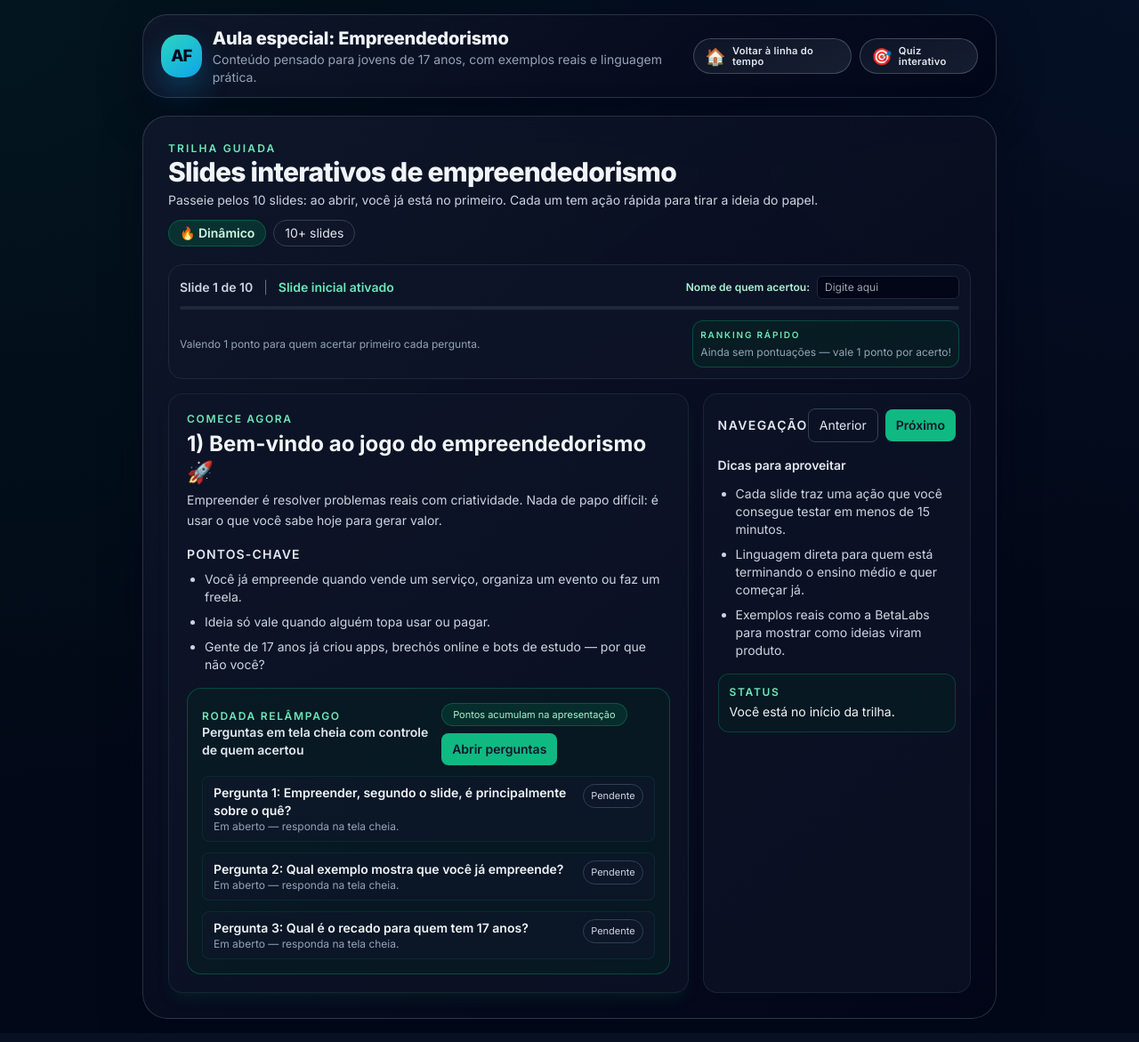
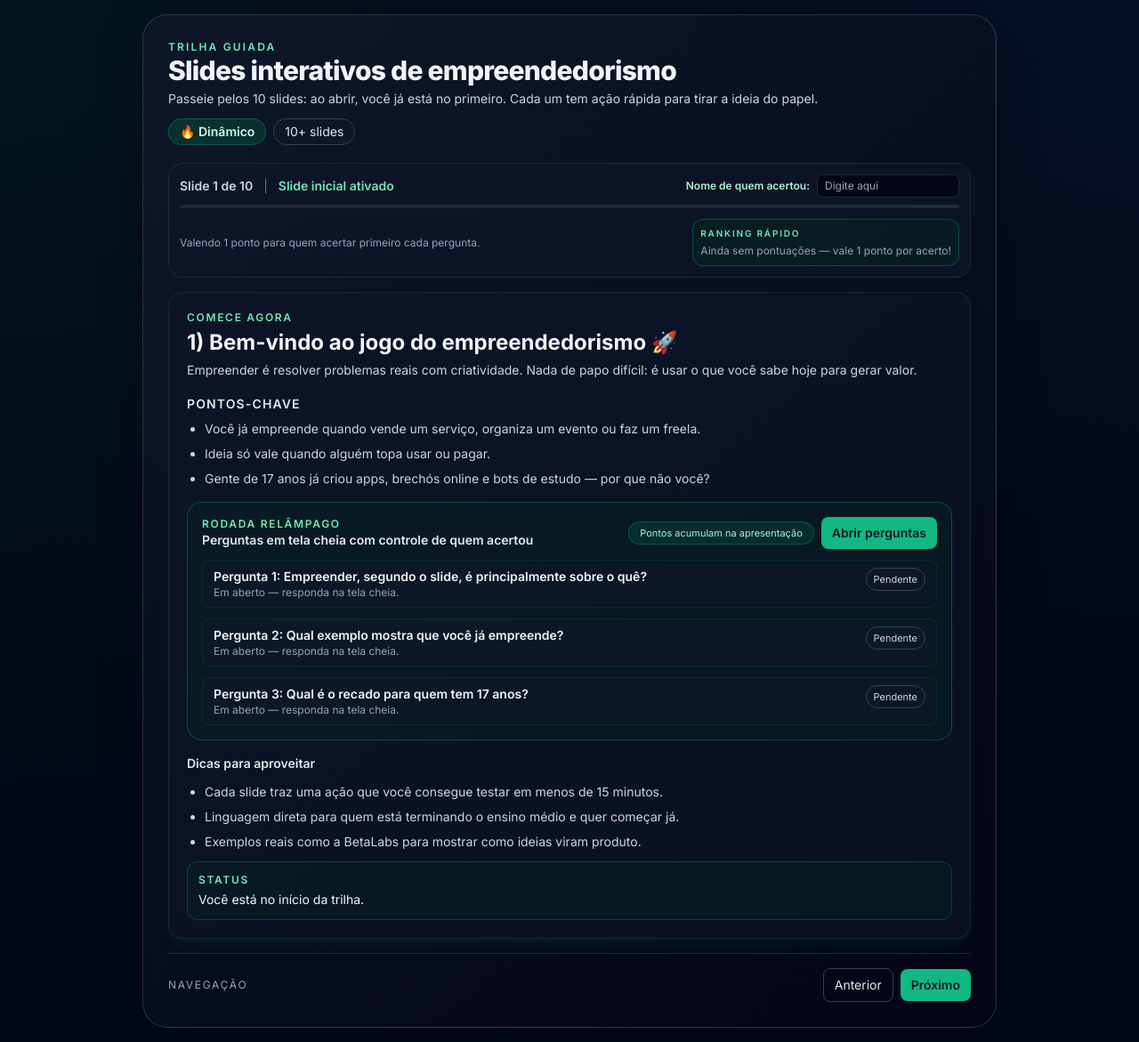
Before and after one commit to gabellini/financas, a PHP site: page /empreendedorismo.php in a window 1280 px wide. Shown: the whole page at 89% size. Run offline with PHP 8.4, Linux system fonts and the light colour scheme; some libraries are stand-ins or nearby versions.

Commit message:
Refine empreendedorismo layout and questions

```diff
--- a/empreendedorismo.php
+++ b/empreendedorismo.php
@@ -12,38 +12,14 @@
 </head>
 <body class="text-slate-100">
   <div class="max-w-5xl mx-auto px-4 py-4 xl:px-8 space-y-5">
-    <header class="glass-panel px-3 py-3 lg:px-5 lg:py-3 flex flex-col gap-2 lg:flex-row lg:items-center lg:justify-between">
-      <div class="header-brand flex items-center gap-3 w-full lg:w-auto">
-        <div class="header-brand__badge">AF</div>
-        <div class="min-w-0">
-          <h1 class="header-title text-lg sm:text-xl font-extrabold text-slate-100">Aula especial: Empreendedorismo</h1>
-          <p class="header-subtitle text-xs sm:text-sm text-slate-400">Conteúdo pensado para jovens de 17 anos, com exemplos reais e linguagem prática.</p>
-        </div>
-      </div>
-      <nav class="header-controls" aria-label="Navegação secundária">
-        <div class="header-controls__surface">
-          <div class="header-controls__group header-controls__group--stack">
-            <a href="index.php" class="btn btn-header">
-              <span class="btn-header__icon" aria-hidden="true">🏠</span>
-              <span class="btn-header__label">Voltar à linha do tempo</span>
-            </a>
-            <a href="quizz.php" class="btn btn-header">
-              <span class="btn-header__icon" aria-hidden="true">🎯</span>
-              <span class="btn-header__label">Quiz interativo</span>
-            </a>
-          </div>
-        </div>
-      </nav>
-    </header>
-
     <section class="glass-panel p-5 lg:p-7 space-y-5">
-      <div class="flex flex-wrap gap-3 items-center justify-between">
+      <div class="flex flex-col gap-3">
         <div>
           <p class="text-xs uppercase tracking-[0.18em] text-emerald-300 font-semibold">Trilha guiada</p>
-          <h2 class="text-3xl font-black tracking-tight">Slides interativos de empreendedorismo</h2>
+          <h1 class="text-3xl font-black tracking-tight">Slides interativos de empreendedorismo</h1>
           <p class="text-slate-300 text-sm mt-1">Passeie pelos 10 slides: ao abrir, você já está no primeiro. Cada um tem ação rápida para tirar a ideia do papel.</p>
         </div>
-        <div class="flex items-center gap-2 text-xs sm:text-sm text-slate-400">
+        <div class="flex flex-wrap items-center gap-2 text-xs sm:text-sm text-slate-400">
           <span class="inline-flex items-center gap-1 px-3 py-1 rounded-full bg-emerald-900/50 border border-emerald-500/30 text-emerald-100 font-semibold">🔥 Dinâmico</span>
           <span class="inline-flex items-center gap-1 px-3 py-1 rounded-full bg-slate-900/70 border border-slate-700 text-slate-200">10+ slides</span>
         </div>
@@ -76,7 +52,6 @@
           </div>
         </div>
 
-        <div class="grid grid-cols-1 lg:grid-cols-[2fr_1fr] gap-4">
         <article class="p-5 border border-slate-800/80 rounded-2xl bg-slate-900/60 space-y-4 shadow-lg shadow-emerald-900/20">
           <header class="space-y-1">
             <p id="slideTag" class="text-xs uppercase tracking-[0.14em] text-emerald-300 font-semibold">Ação</p>
@@ -100,29 +75,27 @@
             </div>
             <div id="questionsList" class="space-y-3"></div>
           </div>
-          </article>
 
-          <aside class="p-4 border border-slate-800/80 rounded-2xl bg-slate-900/60 space-y-4">
-            <div class="flex items-center justify-between">
-              <h4 class="text-sm font-semibold uppercase tracking-[0.1em] text-slate-200">Navegação</h4>
-              <div class="flex items-center gap-2">
-                <button id="prevSlide" class="px-3 py-2 rounded-lg border border-slate-700 text-slate-200 hover:border-emerald-400 hover:text-emerald-100 transition text-sm">Anterior</button>
-                <button id="nextSlide" class="px-3 py-2 rounded-lg bg-emerald-500 text-slate-900 font-semibold text-sm hover:bg-emerald-400 transition">Próximo</button>
-              </div>
-            </div>
-            <div class="space-y-3 text-sm text-slate-300">
+          <div class="flex flex-col gap-3 text-sm text-slate-300">
             <p class="text-slate-200 font-semibold">Dicas para aproveitar</p>
             <ul class="list-disc ml-5 space-y-2">
               <li>Cada slide traz uma ação que você consegue testar em menos de 15 minutos.</li>
               <li>Linguagem direta para quem está terminando o ensino médio e quer começar já.</li>
               <li>Exemplos reais como a BetaLabs para mostrar como ideias viram produto.</li>
             </ul>
-            </div>
             <div class="p-3 rounded-xl border border-emerald-500/25 bg-emerald-950/30">
               <p class="text-xs uppercase tracking-[0.14em] text-emerald-300 font-semibold">Status</p>
               <p id="statusInfo" class="text-sm text-slate-100 mt-1">Você está no início da trilha.</p>
             </div>
-          </aside>
+          </div>
+        </article>
+
+        <div class="flex flex-col gap-2 sm:flex-row sm:items-center sm:justify-between border-t border-slate-800 pt-4">
+          <div class="text-xs uppercase tracking-[0.14em] text-slate-400">Navegação</div>
+          <div class="flex items-center gap-2 w-full sm:w-auto">
+            <button id="prevSlide" class="flex-1 sm:flex-none px-3 py-2 rounded-lg border border-slate-700 text-slate-200 hover:border-emerald-400 hover:text-emerald-100 transition text-sm">Anterior</button>
+            <button id="nextSlide" class="flex-1 sm:flex-none px-3 py-2 rounded-lg bg-emerald-500 text-slate-900 font-semibold text-sm hover:bg-emerald-400 transition">Próximo</button>
+          </div>
         </div>
       </div>
     </section>
@@ -467,6 +440,7 @@
     let current = 0;
     let placar = {};
     const questionStates = {};
+    let expandedQuestion = null;
 
     const saveScores = () => localStorage.setItem('empreendedorismo-placar', JSON.stringify(placar));
 
@@ -581,19 +555,35 @@
       modalQuestions.innerHTML = '';
 
       questions.forEach((question, idx) => {
+        const isOpen = expandedQuestion === idx;
         const wrapper = document.createElement('div');
         wrapper.className = 'border border-emerald-800/40 bg-slate-900/70 rounded-xl p-4 space-y-3';
 
-        const header = document.createElement('div');
-        header.className = 'flex items-start justify-between gap-3';
+        const header = document.createElement('button');
+        header.type = 'button';
+        header.className = 'w-full flex items-start justify-between gap-3 text-left';
+        const info = document.createElement('div');
         const title = document.createElement('p');
         title.className = 'text-base font-semibold text-slate-100';
         title.textContent = `Pergunta ${idx + 1}: ${question.enunciado}`;
+        const hint = document.createElement('p');
+        hint.className = 'text-xs text-slate-400';
+        hint.textContent = isOpen ? 'Escolha uma opção abaixo' : 'Clique para abrir esta pergunta';
+        info.append(title, hint);
+
         const status = document.createElement('span');
         status.className = `text-[11px] px-2 py-1 rounded-full border ${states[idx].answered ? 'border-emerald-400 text-emerald-200 bg-emerald-900/50' : 'border-slate-700 text-slate-300 bg-slate-900/70'}`;
         status.textContent = states[idx].answered ? `Respondida por ${states[idx].vencedor}` : 'Aguardando resposta';
-        header.append(title, status);
+        header.append(info, status);
 
+        header.addEventListener('click', () => {
+          expandedQuestion = isOpen ? null : idx;
+          renderModalQuestions();
+        });
+
+        wrapper.appendChild(header);
+
+        if (isOpen) {
           const optionsWrapper = document.createElement('div');
           optionsWrapper.className = 'grid grid-cols-1 sm:grid-cols-3 gap-2';
 
@@ -628,7 +618,9 @@
             optionsWrapper.appendChild(btn);
           });
 
-        wrapper.append(header, optionsWrapper);
+          wrapper.appendChild(optionsWrapper);
+        }
+
         modalQuestions.appendChild(wrapper);
       });
     };
@@ -657,6 +649,7 @@
     prevSlide.addEventListener('click', () => renderSlide(current - 1));
     nextSlide.addEventListener('click', () => renderSlide(current + 1));
     openQuestionsBtn.addEventListener('click', () => {
+      expandedQuestion = null;
       renderModalQuestions();
       questionModal.classList.remove('hidden');
       document.body.classList.add('overflow-hidden');
```
Lines whose indentation alone changed are shown as unchanged.
